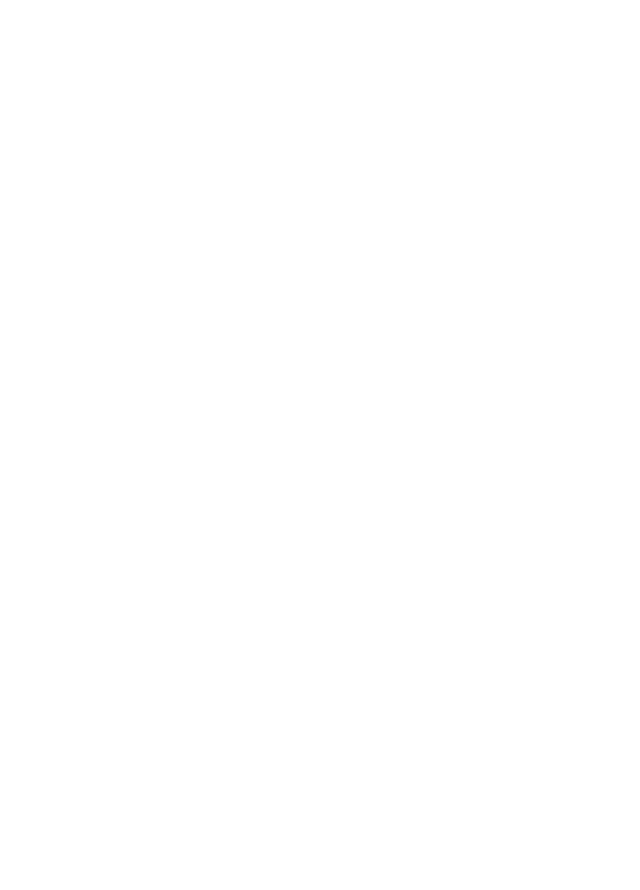
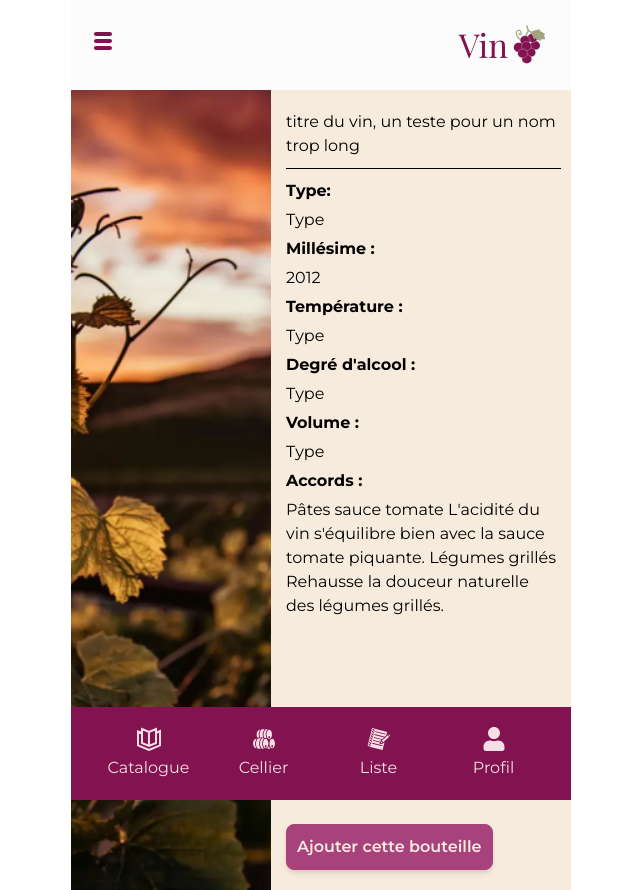
Before and after one commit to cambreau/Vino, a React (Vite) app in the folder frontend/: page /bouteille in a window 1280 px wide. Before the commit this address had no page. Shown: the whole page, without its empty margins (319-959 px from the left). Before the commit the page ends 800 px from the top, so only its background shows below. Built offline with nearby package versions, Linux system fonts and the light colour scheme; a web font is replaced by a local one.

Commit message:
Changer le nom de Vin par Bouteille partout

```diff
--- a/frontend/src/App.jsx
+++ b/frontend/src/App.jsx
@@ -6,7 +6,7 @@
 import ModificationProfil from "./pages/ModificationProfil";
 import Catalogue from "./pages/Catalogue";
 import Celliers from "./pages/Cellier";
-import Vin from "./pages/Vin";
+import Bouteille from "./pages/Bouteille";
 
 function App() {
   return (
@@ -21,7 +21,7 @@
       />
       <Route path="/celliers" element={<Celliers />} />
       <Route path="/catalogue" element={<Catalogue />} />
-      <Route path="/vin" element={<Vin />} />
+      <Route path="/bouteille" element={<Bouteille />} />
     </Routes>
   );
 }
--- a/frontend/src/pages/Vin.jsx
+++ b/frontend/src/pages/Bouteille.jsx
@@ -11,7 +11,7 @@
     <>
       <header>
         {/* Menu haut fixe */}
-        <MenuEnHaut titre="Vin" />
+        <MenuEnHaut titre="Bouteille" />
       </header>
       <main className="flex gap-(--rythme-tres-serre) h-screen font-body max-w-[500px] mx-auto inset-x-0 bg-fond">
         <picture className="w-2/5">
```
